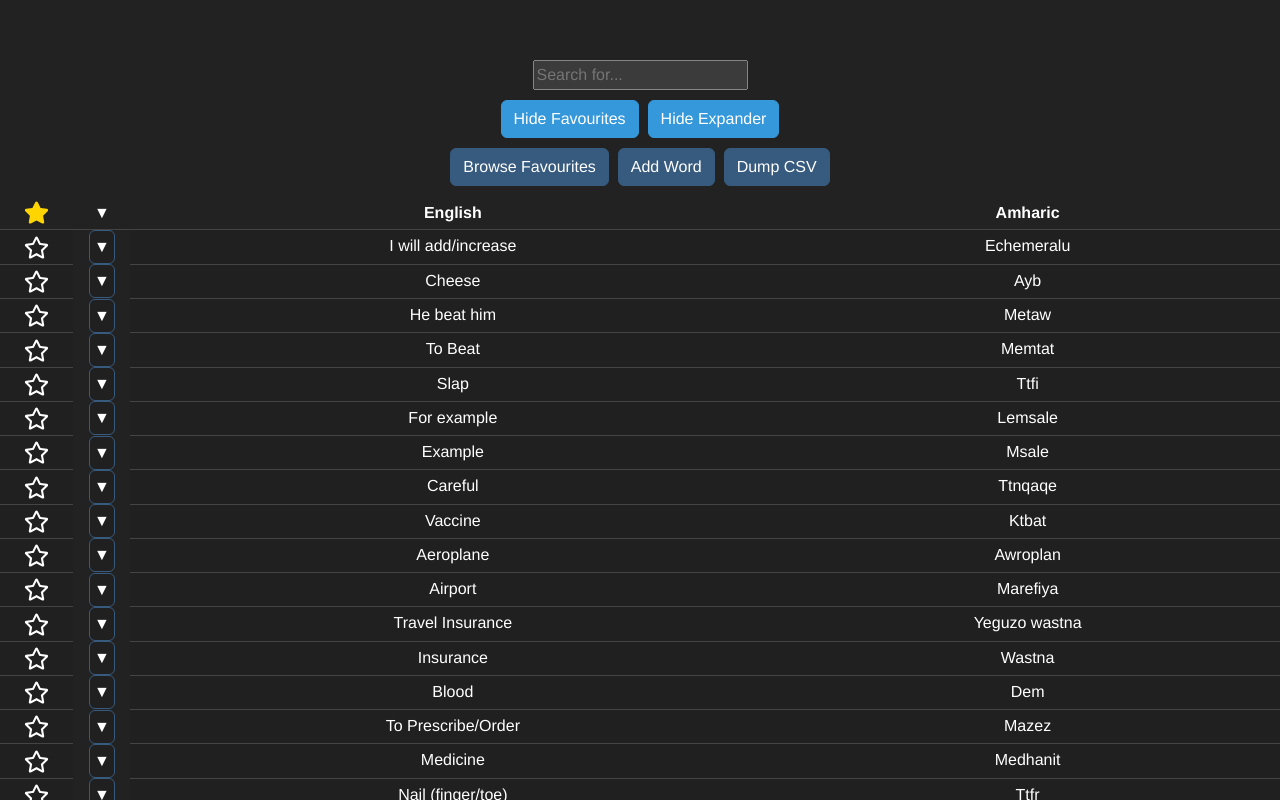
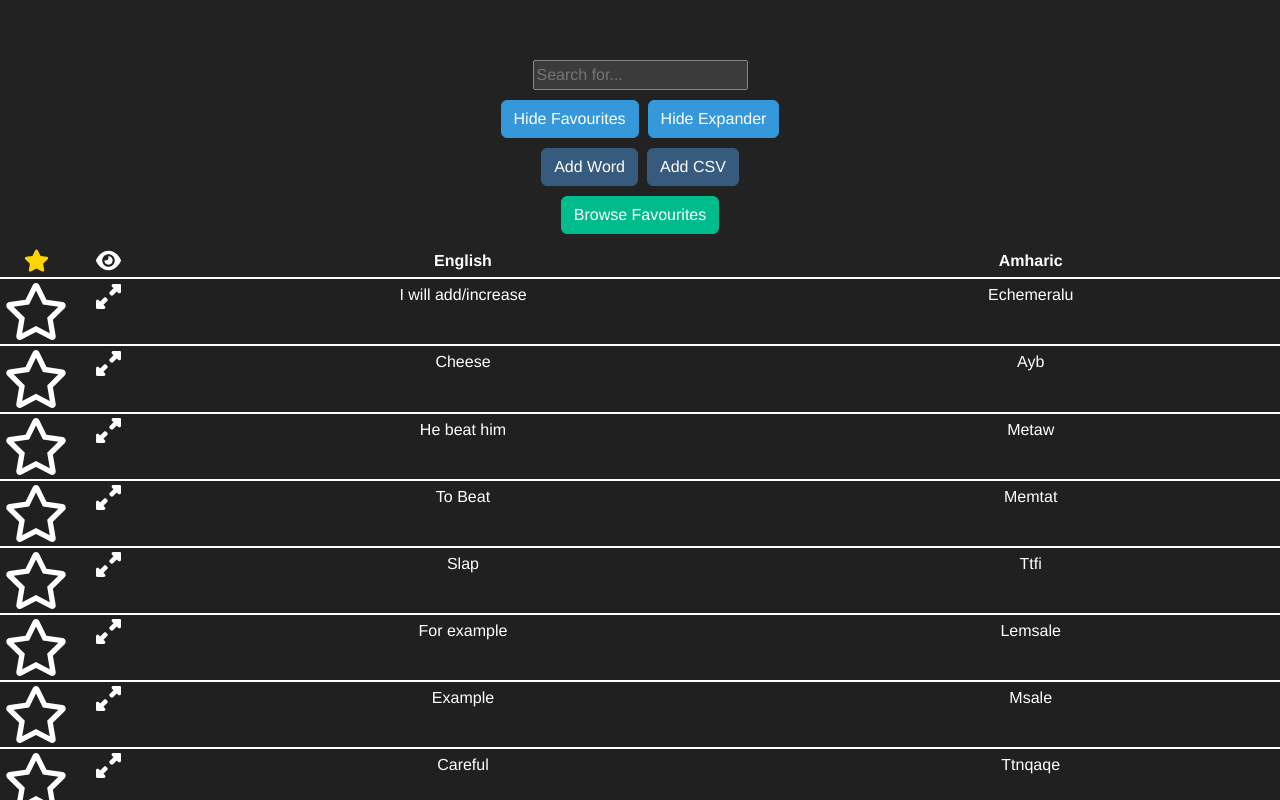
Before and after one commit to Menilek/amharic-dictionary, a Vue app: page / in a window 1280 px wide. Shown: the top 800 px of the page. Built offline with nearby package versions, Linux system fonts and the light colour scheme.

Commit message:
Toggle modals

```diff
--- a/src/components/Table.vue
+++ b/src/components/Table.vue
@@ -1,20 +1,28 @@
 <script setup lang="ts">
 import { words } from "../words";
-import { ref, computed } from 'vue'
+import { ref, computed } from 'vue';
+import "bootstrap/dist/css/bootstrap.min.css";
+import "bootstrap/dist/js/bootstrap.min.js";
+import { Modal } from "bootstrap";
+import WordModal from './modals/WordModal.vue';
+import CsvModal from './modals/CsvModal.vue';
+import FavouriteModal from './modals/FavouriteModal.vue';
 
-const showRow = ref(false);
+const wordOfInterest = ref({
+  amharic: "",
+  category: "",
+  english: "",
+  geez: "",
+  _id: ""
+});
 
 const query = ref("");
-const searchParams = ['english', 'amharic', 'geez'];
 
 const filteredWords = computed(() => {
   return words.filter((word) => {
     return word.english.toString().toLowerCase().indexOf(query.value.toLowerCase()) > -1 || word.amharic.toString().toLowerCase().indexOf(query.value.toLowerCase()) > -1;
   });
 });
-
-const hiddenGeez = ref();
-const hiddenCategory = ref();
 
 const favourites = ref();
 
@@ -43,23 +51,6 @@ const getImagePath = (isFavourite: boolean) => {
   return isFavourite ? solidStar : emptyStar;
 }
 
-const toggleRow = (e: Event) => {
-  const btn = e.currentTarget as HTMLButtonElement;
-  const rowGeez = btn.getAttribute('value');
-  const rowCategory = btn.getAttribute('name');
-  console.log(rowGeez)
-  console.log(rowCategory)
-  if (btn.textContent === "⯅") {
-    btn.textContent = "▼";
-    showRow.value = false;
-  } else {
-    btn.textContent = "⯅";
-    hiddenGeez.value = rowGeez;
-    hiddenCategory.value = rowCategory;
-    showRow.value = true;
-  }
-}
-
 const toggleFavourite = (e: Event) => {
   const starImage = e.currentTarget as HTMLImageElement;
   const starID = starImage.getAttribute('id');
@@ -67,42 +58,55 @@ const toggleFavourite = (e: Event) => {
   if (classList.contains('far')) {
     starImage.classList.remove('far');
     starImage.classList.add('fas');
-    starImage.src=`${getImagePath(true)}`;
+    starImage.src = `${getImagePath(true)}`;
   } else {
     starImage.classList.remove('fas');
     starImage.classList.add('far');
-    starImage.src=`${getImagePath(false)}`;
+    starImage.src = `${getImagePath(false)}`;
   }
+}
+
+const viewWord = (e: Event) => {
+  const img = e.currentTarget as HTMLImageElement;
+  const wordID = img.getAttribute('id');
+  const wordObj = words.filter(word => word._id === wordID);
+  wordOfInterest.value = wordObj[0];
 }
 </script>
 
 <template>
   <div class="dictionary-inputs">
     <div class="input-margin">
-    <input
-      name="search-form"
-      class="search-query"
-      placeholder="Search for..."
-      v-model="query"
-    />
+      <input type="text" name="search-form" class="search-query" placeholder="Search for..." v-model="query" />
     </div>
     <div class="input-margin">
       <button class="btn btn-info" @click="toggleFavouriteColumn">{{ faveCol }} Favourites</button>
       <button class="btn btn-info pad-left" @click="toggleExpander">{{ expanderCol }} Expander</button>
     </div>
     <div class="input-margin">
-    <button class="btn btn-primary">Browse Favourites</button>
-    <button class="btn btn-primary pad-left">Add Word</button>
-    <button class="btn btn-primary pad-left">Dump CSV</button>
+      <button class="btn btn-primary">Add Word</button>
+      <button class="btn btn-primary pad-left" data-bs-toggle="modal" data-bs-target="#csvModal">Add CSV</button>
+    </div>
+    <div class="input-margin">
+      <button class="btn btn-success" data-bs-toggle="modal" data-bs-target="#favouriteModal">Browse Favourites</button>
     </div>
   </div>
+
+  <WordModal :word=wordOfInterest />
+
+  <CsvModal />
+
+  <FavouriteModal />
+
   <table class="table table-hover table-responsive table-striped table-sm">
     <thead>
       <tr>
         <th v-show='faveCol === "Hide"'>
-          <img class="star-icon gold-star fas fa-star" src="../assets/star-solid.svg" alt="Star icon" />
+          <img class="fa-icon gold-star fas fa-star" src="../assets/star-solid.svg" alt="Star icon" />
         </th>
-        <th v-show='expanderCol === "Hide"' scope="col">▼</th>
+        <th v-show='expanderCol === "Hide"'>
+          <img class="fa-icon white-icon fa-solid fa-eye" src="../assets/eye-solid.svg" />
+        </th>
         <th scope="col">English</th>
         <th scope="col">Amharic</th>
       </tr>
@@ -110,19 +114,16 @@ const toggleFavourite = (e: Event) => {
     <tbody v-for="word in filteredWords" :key="word._id">
       <tr class="table-active">
         <td v-show='faveCol === "Hide"'>
-          <img v-on:click="toggleFavourite" :id="word._id" class="star-icon white-star star-action far fa-star" src="../assets/star-regular.svg" alt="Star icon" />
+          <img @click="toggleFavourite" :id="word._id" class="star-icon white-icon icon-action far fa-star"
+            src="../assets/star-regular.svg" alt="Star icon" />
         </td>
-        <button v-show='expanderCol === "Hide"' class="btn btn-primary" v-on:click="toggleRow" :value="word.geez" :name="word.category" :id="word._id">▼</button>
+        <td v-show='expanderCol === "Hide"' data-bs-toggle="modal" data-bs-target="#viewModal">
+          <img @click="viewWord" :id="word._id"
+            class="fa-icon white-icon fa-solid fa-up-right-and-down-left-from-center"
+            src="../assets/up-right-and-down-left-from-center-solid.svg" />
+        </td>
         <td>{{ word.english }}</td>
         <td>{{ word.amharic }}</td>
-        <!-- <td rowspan="3">
-          <table class="table table-hover table-responsive" v-show="showRow">
-            <tr>
-              <td>{{ word.geez }}</td>
-              <td>{{ word.category }}</td>
-            </tr>
-          </table>
-        </td> -->
       </tr>
     </tbody>
   </table>
@@ -132,16 +133,20 @@ const toggleFavourite = (e: Event) => {
 .gold-star {
   filter: invert(83%) sepia(44%) saturate(1278%) hue-rotate(356deg) brightness(98%) contrast(106%);
 }
-.star-icon {
+
+.fa-icon {
   height: 25px;
   width: 25px;
 }
-.white-star {
+
+.white-icon {
   filter: invert(100%) sepia(4%) saturate(18%) hue-rotate(144deg) brightness(104%) contrast(100%);
 }
-.star-action {
+
+.icon-action {
   cursor: pointer;
 }
+
 .dictionary-inputs {
   position: flex;
   align-items: center;
@@ -149,10 +154,16 @@ const toggleFavourite = (e: Event) => {
   grid-gap: 20px;
   text-align: center;
 }
+
 .input-margin {
   margin: 0px 6px 10px;
 }
+
 .pad-left {
   margin-left: 9px;
 }
+
+.modal-text {
+  color: white;
+}
 </style>
```
Lines whose indentation alone changed are shown as unchanged.
